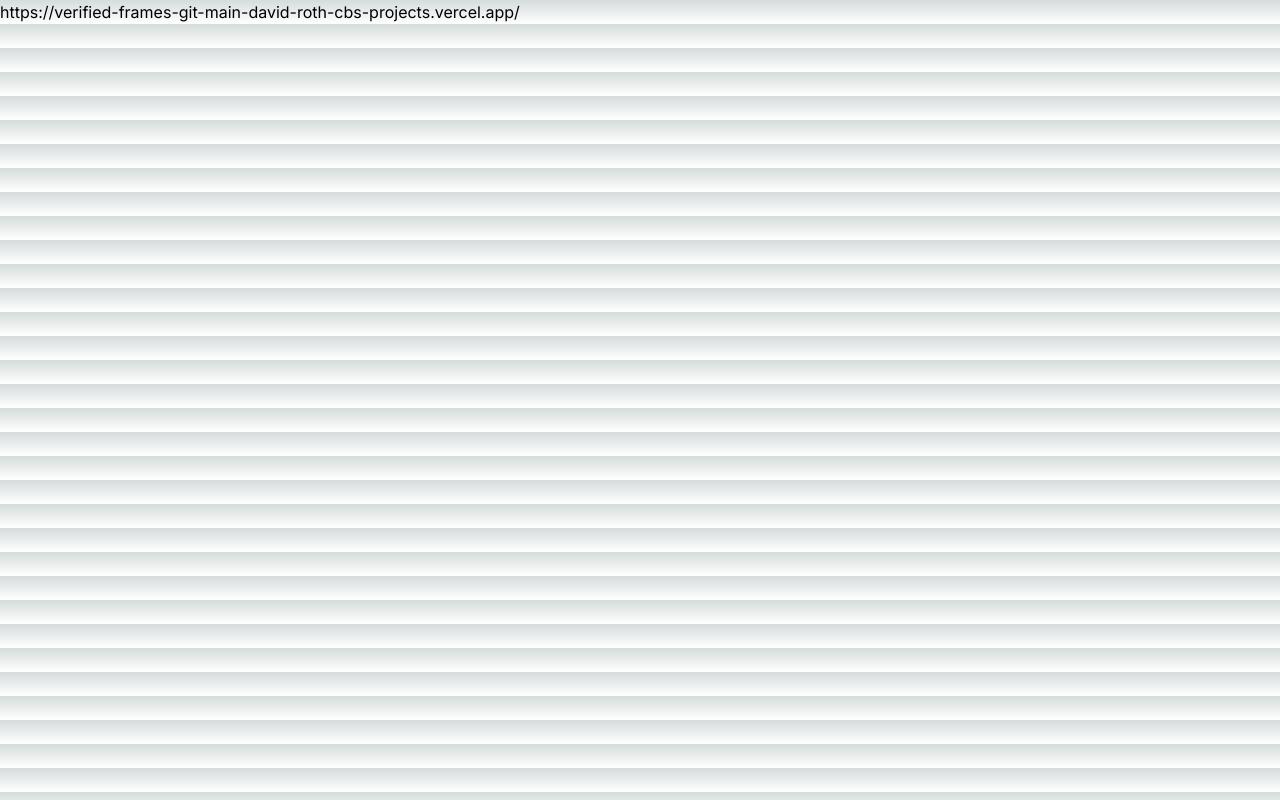
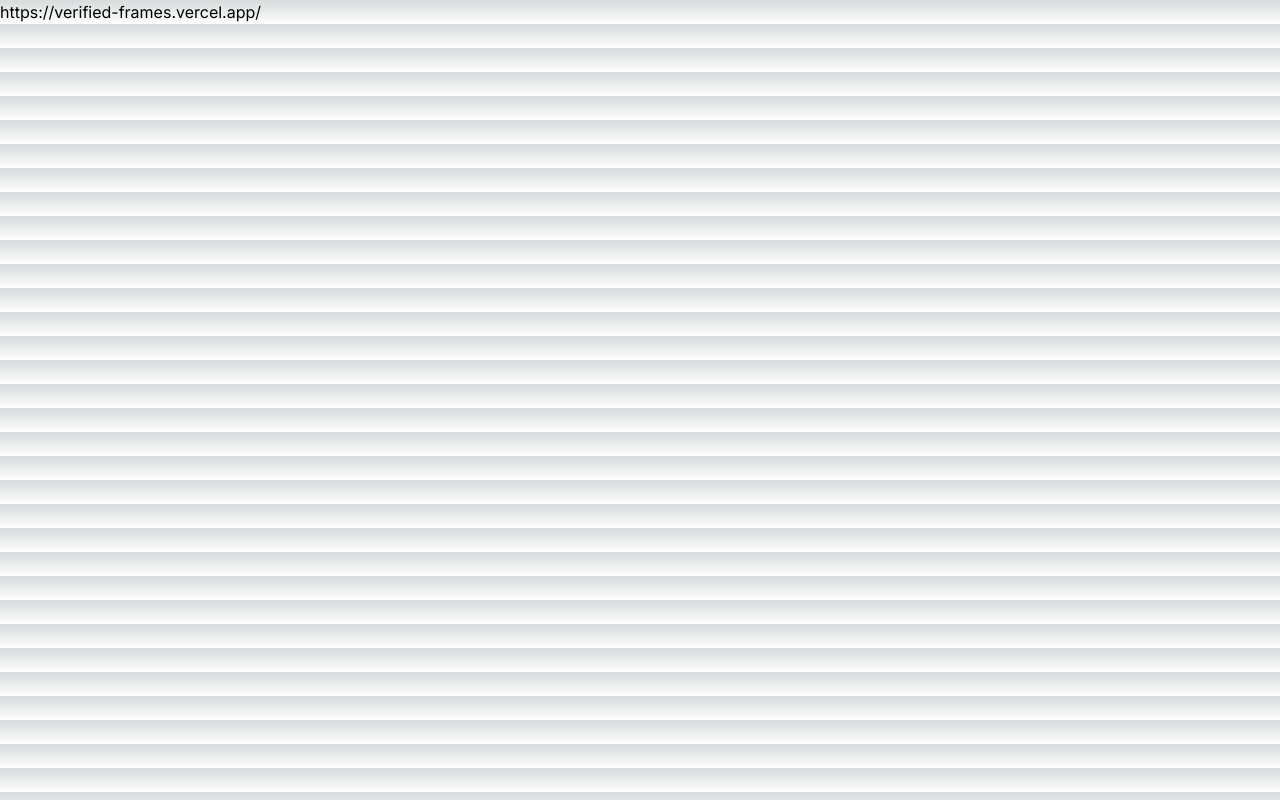
Before and after one commit to Webb31/verified-frames, a Next.js app: page / in a window 1280 px wide. Built offline with nearby package versions, Linux system fonts and the light colour scheme; what @coinbase/onchainkit would draw is missing.

Commit message:
Use smaller image

```diff
--- a/app/page.tsx
+++ b/app/page.tsx
@@ -24,7 +24,7 @@ export const metadata: Metadata = {
 export default function Page() {
   return (
     <>
-      <h1>https://verified-frames-git-main-david-roth-cbs-projects.vercel.app/</h1>
+      <h1>https://verified-frames.vercel.app/</h1>
     </>
   );
 }
```
